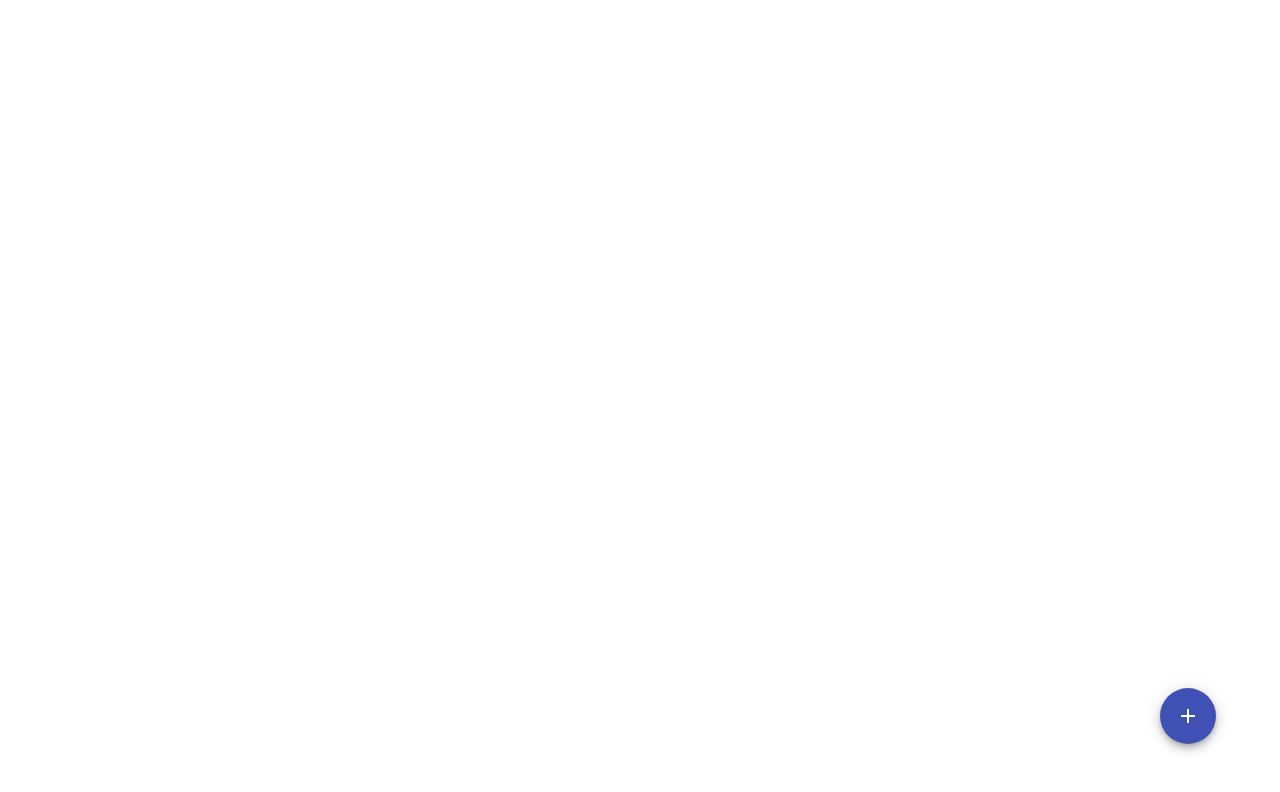
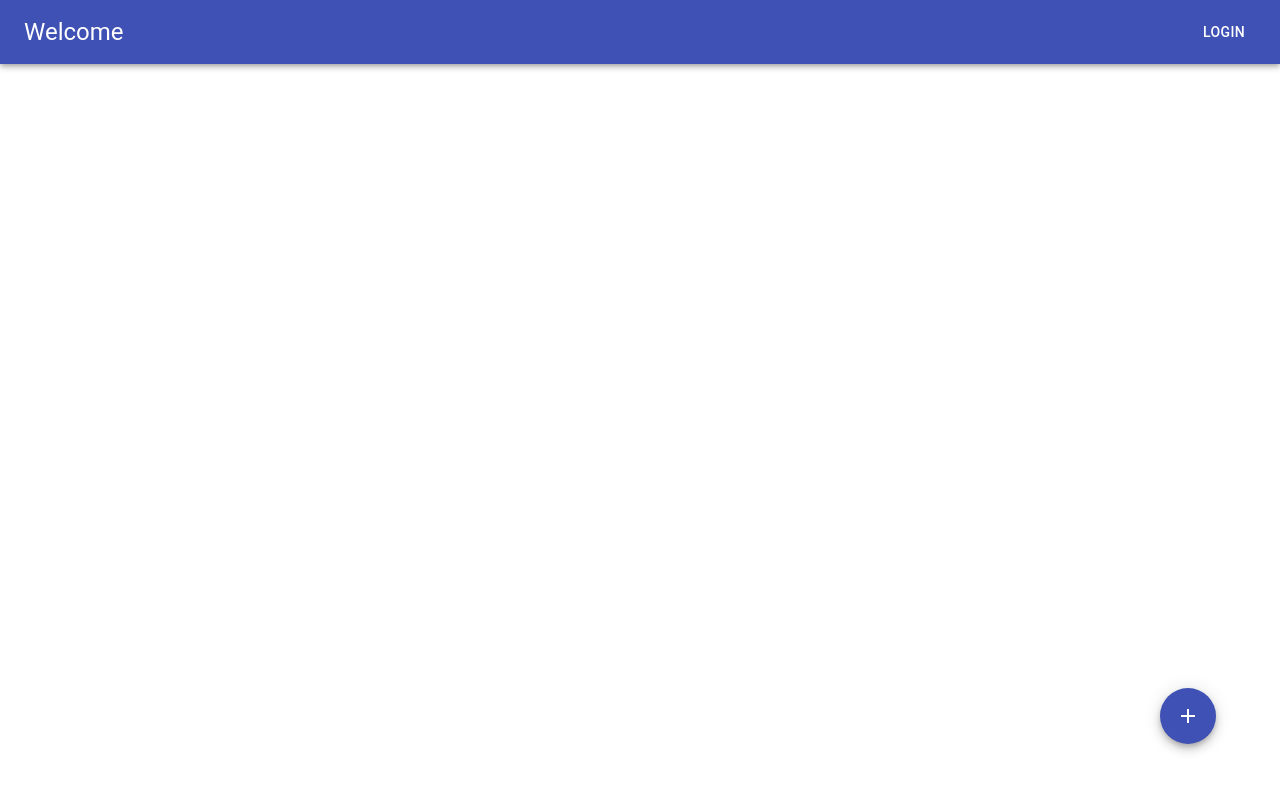
Before and after one commit to pleone55/ToDoList, a React (Create React App) app in the folder client/: page / in a window 1280 px wide. Shown: the top 792 px of the page. Built offline with nearby package versions, Linux system fonts and the light colour scheme.

Commit message:
added navbar for logging in a logging out

```diff
--- a/client/src/App.js
+++ b/client/src/App.js
@@ -1,12 +1,13 @@
 import React from 'react';
 import AddTask from './components/AddTask';
-import './App.css';
+import Navbar from './components/layout/Navbar';
 
 function App() {
   return (
-    <div className="App">
+    <>
+      <Navbar />
       <AddTask />
-    </div>
+    </>
   );
 }
 
--- /dev/null
+++ b/client/src/components/layout/Navbar.js
@@ -0,0 +1,37 @@
+import React from 'react';
+import { makeStyles } from '@material-ui/core/styles';
+import AppBar from '@material-ui/core/AppBar';
+import Toolbar from '@material-ui/core/Toolbar';
+import Typography from '@material-ui/core/Typography';
+import Button from '@material-ui/core/Button';
+
+const useStyles = makeStyles((theme) => ({
+    root: {
+        flexGrow: 1,
+    },
+    title: {
+        flexGrow: 1,
+    },
+    loginButton: {
+        "&:hover": {
+            backgroundColor: "transparent"
+        }
+    }
+}));
+
+const Navbar = () => {
+    const classes = useStyles();
+    return (
+        <div className={classes.root}>
+            <AppBar position="static">
+                <Toolbar>
+                    <Typography variant="h5" className={classes.title}>
+                        Welcome
+                    </Typography>
+                    <Button color="inherit" disableRipple className={classes.loginButton}>Login</Button>
+                </Toolbar>
+            </AppBar>
+        </div>
+    )
+}
+export default Navbar;
```
